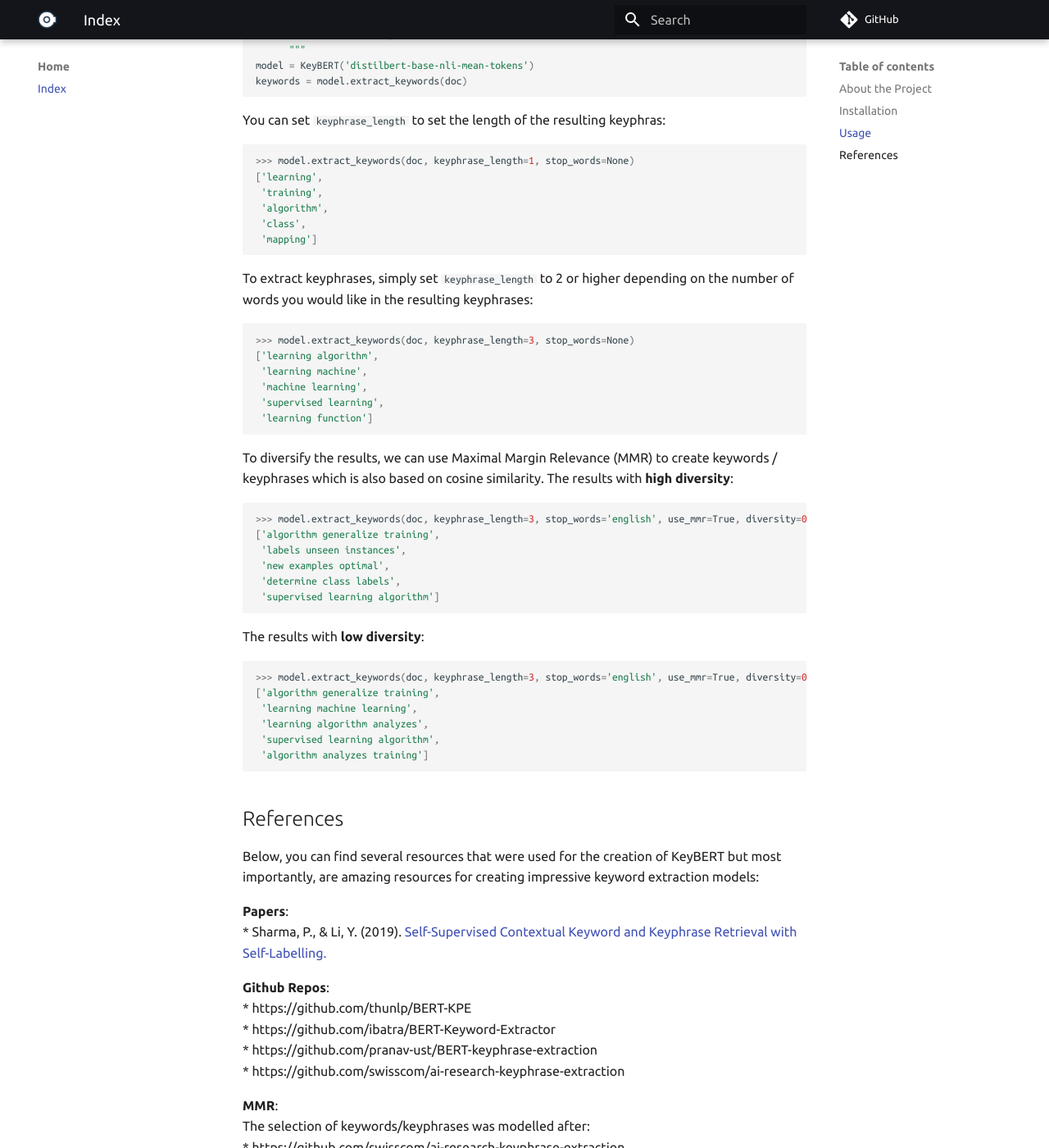
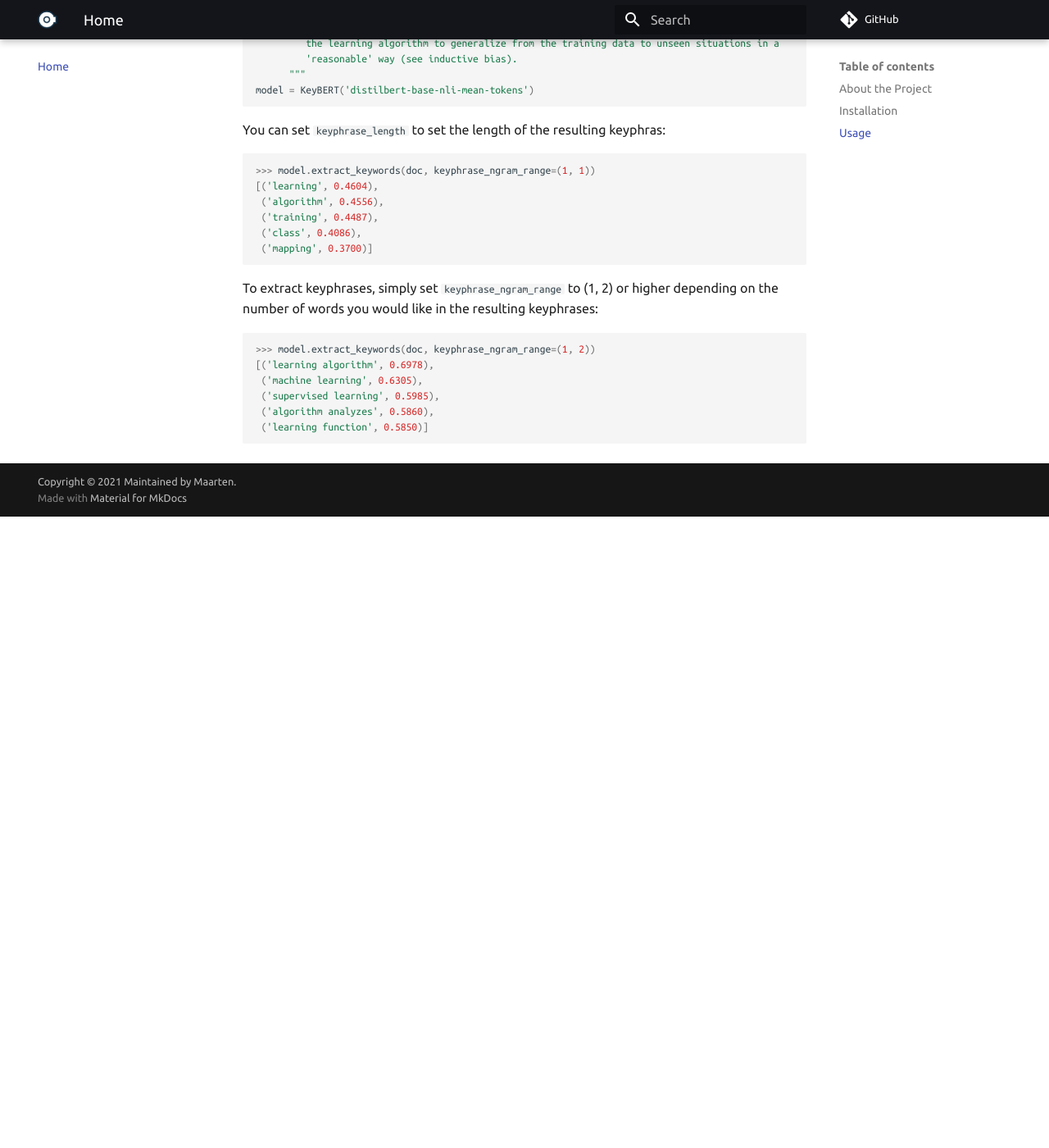
Before and after one commit to MaartenGr/KeyBERT, an MkDocs documentation site: the page built from docs/index.md, in a window 1280 px wide and 1400 px high, scrolled down 1474 px. Shown: the whole window at 82% size. Built offline with MkDocs 1.6.1 and Material for MkDocs 9.7.7, drawn with Linux system fonts in a browser that asks for light colours; comment, search, counter and statistics services are not loaded; after the commit the page ends 2104 px from its top, so only the background shows below that; some of the changed text lies outside the part shown.

Commit message:
v0.2 (#23)
* Add similarity scores to the output
* Add Flair as a possible back-end
* Update documentation + improved testing

````diff
--- a/docs/index.md
+++ b/docs/index.md
@@ -6,7 +6,6 @@
 create keywords and keyphrases that are most similar to a document.
 
 ## About the Project
-
 
 Although that are already many methods available for keyword generation
 (e.g.,
@@ -38,13 +37,16 @@
 with BERT-embeddings.
 
 ## Installation
-**[PyTorch 1.2.0](https://pytorch.org/get-started/locally/)** or higher is recommended. If the install below gives an
-error, please install pytorch first [here](https://pytorch.org/get-started/locally/).
-
-Installation can be done using [pypi](https://pypi.org/project/bertopic/):
+Installation can be done using [pypi](https://pypi.org/project/keybert/):
 
 ```
 pip install keybert
+```
+
+To use Flair embeddings, install KeyBERT as follows:
+
+```
+pip install keybert[flair]
 ```
 
 ## Usage
@@ -66,74 +68,27 @@
          'reasonable' way (see inductive bias).
       """
 model = KeyBERT('distilbert-base-nli-mean-tokens')
-keywords = model.extract_keywords(doc)
 ```
 
 You can set `keyphrase_length` to set the length of the resulting keyphras:
 
 ```python
->>> model.extract_keywords(doc, keyphrase_length=1, stop_words=None)
-['learning',
- 'training',
- 'algorithm',
- 'class',
- 'mapping']
+>>> model.extract_keywords(doc, keyphrase_ngram_range=(1, 1))
+[('learning', 0.4604),
+ ('algorithm', 0.4556),
+ ('training', 0.4487),
+ ('class', 0.4086),
+ ('mapping', 0.3700)]
 ```
 
-To extract keyphrases, simply set `keyphrase_length` to 2 or higher depending on the number
+To extract keyphrases, simply set `keyphrase_ngram_range` to (1, 2) or higher depending on the number
 of words you would like in the resulting keyphrases:
 
 ```python
->>> model.extract_keywords(doc, keyphrase_length=3, stop_words=None)
-['learning algorithm',
- 'learning machine',
- 'machine learning',
- 'supervised learning',
- 'learning function']
+>>> model.extract_keywords(doc, keyphrase_ngram_range=(1, 2))
+[('learning algorithm', 0.6978),
+ ('machine learning', 0.6305),
+ ('supervised learning', 0.5985),
+ ('algorithm analyzes', 0.5860),
+ ('learning function', 0.5850)]
 ```
-
-To diversify the results, we can use Maximal Margin Relevance (MMR) to create
-keywords / keyphrases which is also based on cosine similarity. The results
-with **high diversity**:
-
-```python
->>> model.extract_keywords(doc, keyphrase_length=3, stop_words='english', use_mmr=True, diversity=0.7)
-['algorithm generalize training',
- 'labels unseen instances',
- 'new examples optimal',
- 'determine class labels',
- 'supervised learning algorithm']
-```
-
-The results with **low diversity**:
-
-```python
->>> model.extract_keywords(doc, keyphrase_length=3, stop_words='english', use_mmr=True, diversity=0.2)
-['algorithm generalize training',
- 'learning machine learning',
- 'learning algorithm analyzes',
- 'supervised learning algorithm',
- 'algorithm analyzes training']
-```
-
-
-## References
-Below, you can find several resources that were used for the creation of KeyBERT
-but most importantly, are amazing resources for creating impressive keyword extraction models:
-
-**Papers**:
-* Sharma, P., & Li, Y. (2019). [Self-Supervised Contextual Keyword and Keyphrase Retrieval with Self-Labelling.](https://www.preprints.org/manuscript/201908.0073/download/final_file)
-
-**Github Repos**:
-* https://github.com/thunlp/BERT-KPE
-* https://github.com/ibatra/BERT-Keyword-Extractor
-* https://github.com/pranav-ust/BERT-keyphrase-extraction
-* https://github.com/swisscom/ai-research-keyphrase-extraction
-
-**MMR**:
-The selection of keywords/keyphrases was modelled after:
-* https://github.com/swisscom/ai-research-keyphrase-extraction
-
-**NOTE**: If you find a paper or github repo that has an easy-to-use implementation
-of BERT-embeddings for keyword/keyphrase extraction, let me know! I'll make sure to
-add it a reference to this repo.
--- a/keybert/__init__.py
+++ b/keybert/__init__.py
@@ -1,2 +1,2 @@
 from keybert.model import KeyBERT
-__version__ = "0.1.3"
+__version__ = "0.2.0"
--- a/mkdocs.yml
+++ b/mkdocs.yml
@@ -6,8 +6,10 @@
 site_author: Maarten P. Grootendorst
 use_directory_urls: false
 nav:
-  - Home:
-    - Index: index.md
+  - Home: index.md
+  - Guides:
+      - Quickstart: guides/quickstart.md
+      - Embeddings: guides/embeddings.md
   - API:
       - KeyBERT: api/keybert.md
       - MMR: api/mmr.md
@@ -17,7 +19,7 @@
       watch:
         - keybert
   - search
-copyright: Copyright &copy; 2020 Maintained by <a href="https://github.com/MaartenGr">Maarten</a>.
+copyright: Copyright &copy; 2021 Maintained by <a href="https://github.com/MaartenGr">Maarten</a>.
 theme:
   custom_dir: images/
   name: material
````
Also changed, not shown: README.md (+76 -31 lines), docs/guides/embeddings.md (added, +36 -0 lines), docs/guides/quickstart.md (added, +112 -0 lines), setup.py (+12 -4 lines), 4 other files.
